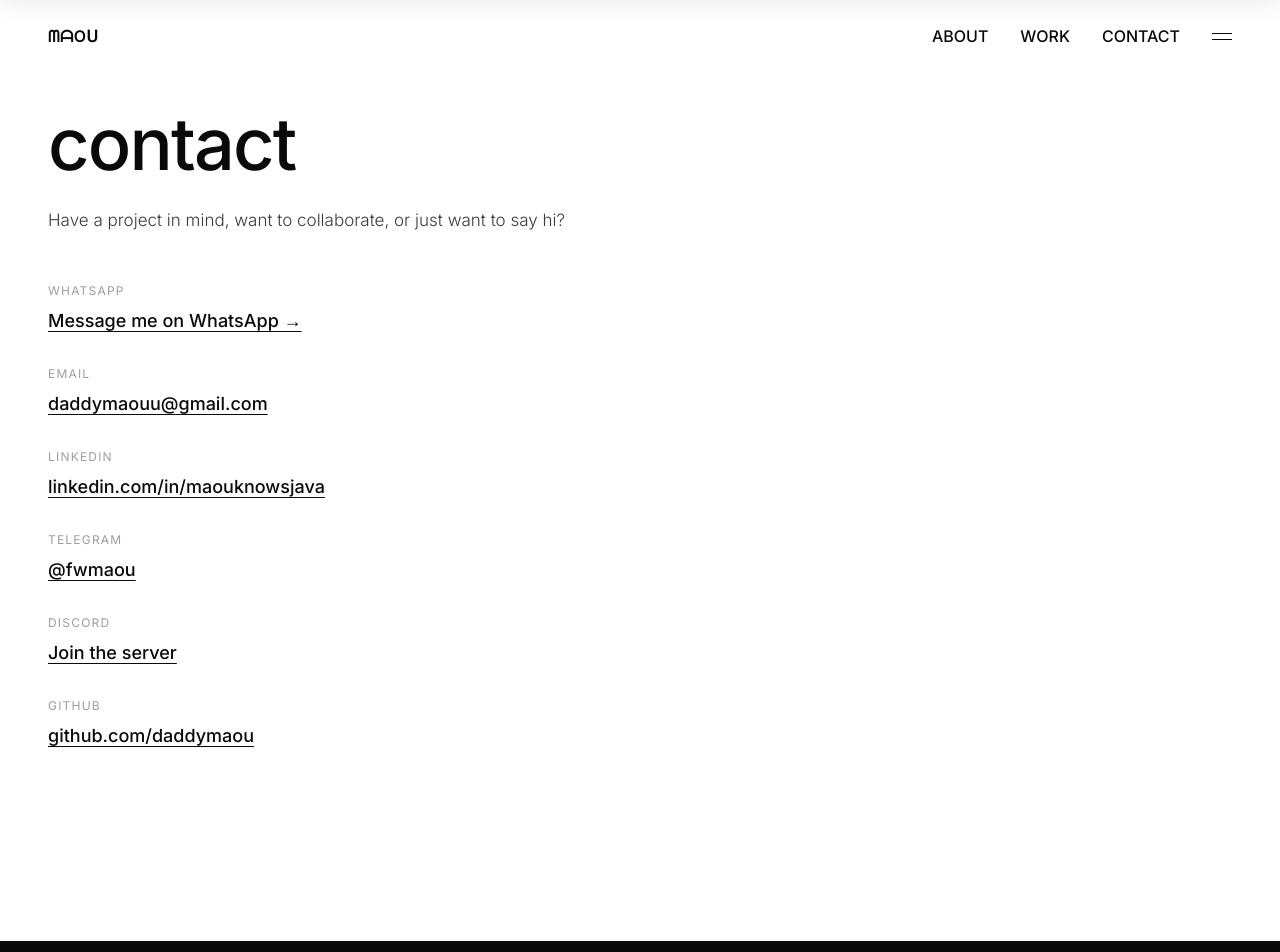
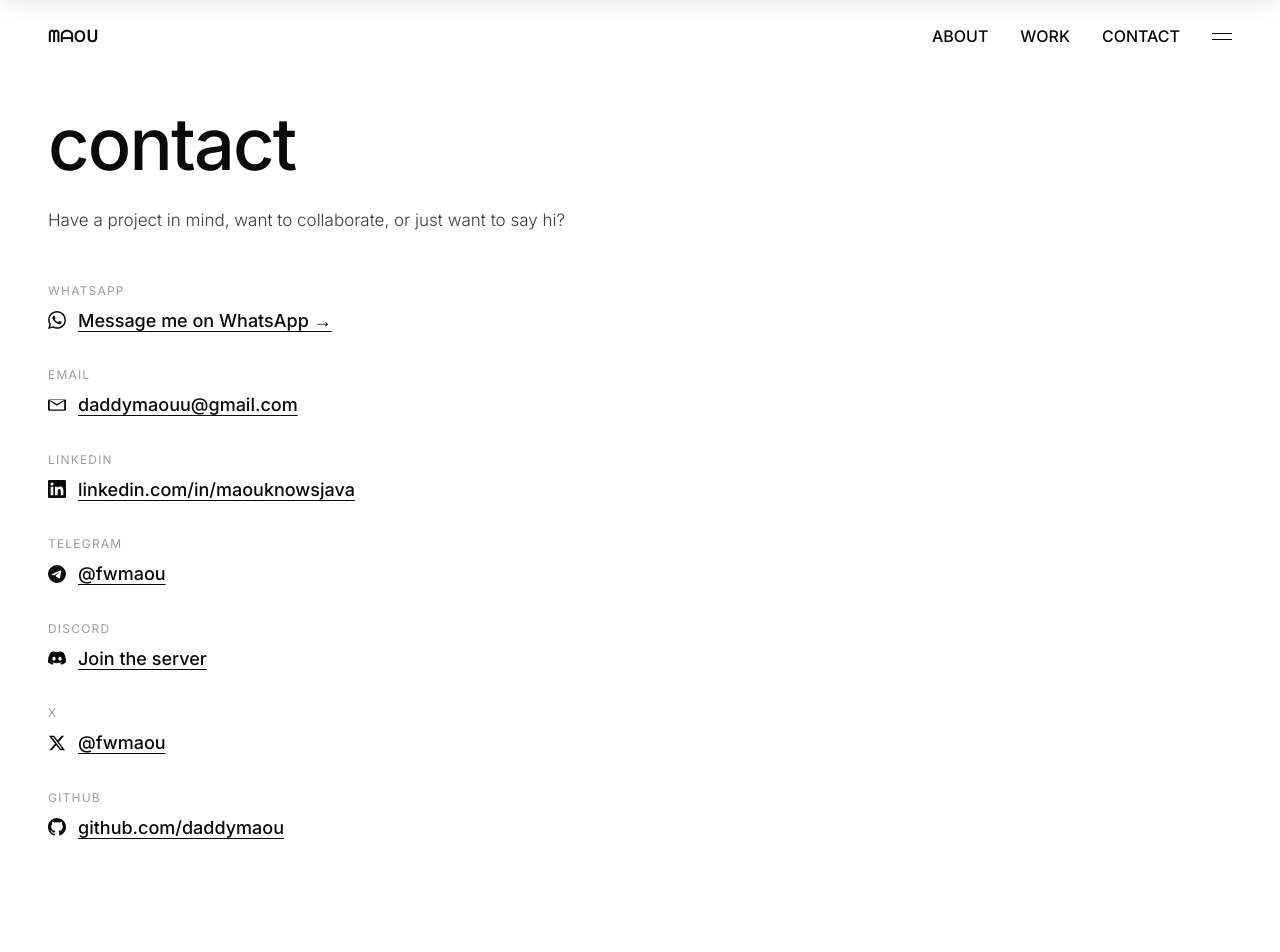
Before and after one commit to daddymaou/maoufolio, a Next.js app: page /contact in a window 1280 px wide. Shown: the top 952 px of the page. Built offline with nearby package versions, Linux system fonts and the light colour scheme.

Commit message:
Add GlitchText hero, swap Discord→X in nav/footer, add contact icons

```diff
--- a/app/contact/page.tsx
+++ b/app/contact/page.tsx
@@ -6,6 +6,97 @@ export const metadata = {
 
 const WHATSAPP_NUMBER = "2348154899093";
 const WHATSAPP_MESSAGE = "Hi Maou! I found your portfolio and wanted to reach out.";
+
+function Icon({ name }: { name: string }) {
+  const common = {
+    viewBox: "0 0 24 24",
+    width: 18,
+    height: 18,
+    fill: "currentColor" as const,
+    "aria-hidden": true,
+  };
+
+  switch (name) {
+    case "whatsapp":
+      return (
+        <svg {...common}>
+          <path d="M17.472 14.382c-.297-.149-1.758-.867-2.03-.967-.273-.099-.471-.148-.67.15-.197.297-.767.966-.94 1.164-.173.199-.347.223-.644.075-.297-.15-1.255-.463-2.39-1.475-.883-.788-1.48-1.761-1.653-2.059-.173-.297-.018-.458.13-.606.134-.133.298-.347.446-.52.149-.174.198-.298.298-.497.099-.198.05-.371-.025-.52-.075-.149-.669-1.612-.916-2.207-.242-.579-.487-.5-.669-.51-.173-.008-.371-.01-.57-.01-.198 0-.52.074-.792.372-.272.297-1.04 1.016-1.04 2.479 0 1.462 1.065 2.875 1.213 3.074.149.198 2.096 3.2 5.077 4.487.709.306 1.262.489 1.694.625.712.227 1.36.195 1.871.118.571-.085 1.758-.719 2.006-1.413.248-.694.248-1.289.173-1.413-.074-.124-.272-.198-.57-.347m-5.421 7.403h-.004a9.87 9.87 0 0 1-5.031-1.378l-.361-.214-3.741.982.998-3.648-.235-.374a9.86 9.86 0 0 1-1.51-5.26c.001-5.45 4.436-9.884 9.888-9.884 2.64 0 5.122 1.03 6.988 2.898a9.825 9.825 0 0 1 2.893 6.994c-.003 5.45-4.437 9.884-9.885 9.884m8.413-18.297A11.815 11.815 0 0 0 12.05 0C5.495 0 .16 5.335.157 11.892c0 2.096.547 4.142 1.588 5.945L.057 24l6.305-1.654a11.882 11.882 0 0 0 5.683 1.448h.005c6.554 0 11.89-5.335 11.893-11.893a11.821 11.821 0 0 0-3.48-8.413" />
+        </svg>
+      );
+    case "email":
+      return (
+        <svg {...common}>
+          <path d="M1.5 4.5h21a1.5 1.5 0 0 1 1.5 1.5v12a1.5 1.5 0 0 1-1.5 1.5h-21A1.5 1.5 0 0 1 0 18V6a1.5 1.5 0 0 1 1.5-1.5Zm10.5 8.4L2.4 6.6v11.4h19.2V6.6L12 12.9Zm0-2.1 9.4-5.4H2.6L12 10.8Z" />
+        </svg>
+      );
+    case "linkedin":
+      return (
+        <svg {...common}>
+          <path d="M20.447 20.452h-3.554v-5.569c0-1.328-.027-3.037-1.852-3.037-1.853 0-2.136 1.445-2.136 2.939v5.667H9.351V9h3.414v1.561h.046c.477-.9 1.637-1.85 3.37-1.85 3.601 0 4.267 2.37 4.267 5.455v6.286zM5.337 7.433a2.062 2.062 0 0 1-2.063-2.065 2.064 2.064 0 1 1 2.063 2.065zm1.782 13.019H3.555V9h3.564v11.452zM22.225 0H1.771C.792 0 0 .774 0 1.729v20.542C0 23.227.792 24 1.771 24h20.451C23.2 24 24 23.227 24 22.271V1.729C24 .774 23.2 0 22.222 0h.003z" />
+        </svg>
+      );
+    case "telegram":
+      return (
+        <svg {...common}>
+          <path d="M11.944 0A12 12 0 0 0 0 12a12 12 0 0 0 12 12 12 12 0 0 0 12-12A12 12 0 0 0 12 0a12 12 0 0 0-.056 0zm4.962 7.224c.1-.002.321.023.465.14a.506.506 0 0 1 .171.325c.016.093.036.306.02.472-.18 1.898-.962 6.502-1.36 8.627-.168.9-.499 1.201-.82 1.23-.696.065-1.225-.46-1.9-.902-1.056-.693-1.653-1.124-2.678-1.8-1.185-.78-.417-1.21.258-1.91.177-.184 3.247-2.977 3.307-3.23.007-.032.014-.15-.056-.212s-.174-.041-.249-.024c-.106.024-1.793 1.14-5.061 3.345-.48.33-.913.49-1.302.48-.428-.008-1.252-.241-1.865-.44-.752-.245-1.349-.374-1.297-.789.027-.216.325-.437.893-.663 3.498-1.524 5.83-2.529 6.998-3.014 3.332-1.386 4.025-1.627 4.476-1.635z" />
+        </svg>
+      );
+    case "discord":
+      return (
+        <svg {...common}>
+          <path d="M20.317 4.37a19.791 19.791 0 0 0-4.885-1.515.074.074 0 0 0-.079.037c-.21.375-.444.864-.608 1.25a18.27 18.27 0 0 0-5.487 0 12.64 12.64 0 0 0-.635-1.25.077.077 0 0 0-.079-.037A19.736 19.736 0 0 0 3.677 4.37a.07.07 0 0 0-.032.027C.533 9.046-.32 13.58.099 18.057a.082.082 0 0 0 .031.057 19.9 19.9 0 0 0 5.993 3.03.078.078 0 0 0 .084-.028 14.09 14.09 0 0 0 1.226-1.994.076.076 0 0 0-.041-.106 13.107 13.107 0 0 1-1.872-.892.077.077 0 0 1-.008-.128 10.2 10.2 0 0 0 .372-.292.074.074 0 0 1 .077-.01c3.928 1.793 8.18 1.793 12.062 0a.074.074 0 0 1 .078.01c.12.098.246.198.373.292a.077.077 0 0 1-.006.127 12.299 12.299 0 0 1-1.873.892.077.077 0 0 0-.041.107c.36.698.772 1.362 1.225 1.993a.076.076 0 0 0 .084.028 19.839 19.839 0 0 0 6.002-3.03.077.077 0 0 0 .032-.054c.5-5.177-.838-9.674-3.549-13.66a.061.061 0 0 0-.031-.03zM8.02 15.33c-1.183 0-2.157-1.085-2.157-2.419 0-1.333.956-2.419 2.157-2.419 1.21 0 2.176 1.096 2.157 2.42 0 1.333-.956 2.418-2.157 2.418zm7.975 0c-1.183 0-2.157-1.085-2.157-2.419 0-1.333.955-2.419 2.157-2.419 1.21 0 2.176 1.096 2.157 2.42 0 1.333-.946 2.418-2.157 2.418z" />
+        </svg>
+      );
+    case "github":
+      return (
+        <svg {...common}>
+          <path d="M12 0C5.37 0 0 5.37 0 12c0 5.3 3.438 9.8 8.205 11.387.6.113.82-.258.82-.577 0-.285-.01-1.04-.015-2.04-3.338.724-4.042-1.61-4.042-1.61-.546-1.387-1.333-1.756-1.333-1.756-1.09-.745.083-.729.083-.729 1.205.084 1.838 1.236 1.838 1.236 1.07 1.835 2.809 1.305 3.495.998.108-.776.417-1.305.76-1.605-2.665-.3-5.466-1.332-5.466-5.93 0-1.31.465-2.38 1.235-3.22-.135-.303-.54-1.523.105-3.176 0 0 1.005-.322 3.3 1.23.96-.267 1.98-.399 3-.405 1.02.006 2.04.138 3 .405 2.28-1.552 3.285-1.23 3.285-1.23.645 1.653.24 2.873.12 3.176.765.84 1.23 1.91 1.23 3.22 0 4.61-2.805 5.625-5.475 5.92.42.36.81 1.096.81 2.22 0 1.605-.015 2.896-.015 3.286 0 .315.21.69.825.57C20.565 21.795 24 17.295 24 12c0-6.63-5.37-12-12-12z" />
+        </svg>
+      );
+    case "x":
+      return (
+        <svg {...common}>
+          <path d="M18.244 2.25h3.308l-7.227 8.26 8.502 11.24H16.17l-5.214-6.817L4.99 21.75H1.68l7.73-8.835L1.254 2.25H8.08l4.713 6.231zm-1.161 17.52h1.833L7.084 4.126H5.117z" />
+        </svg>
+      );
+    default:
+      return null;
+  }
+}
+
+type ContactRowProps = {
+  label: string;
+  href: string;
+  icon: string;
+  children: React.ReactNode;
+  external?: boolean;
+};
+
+function ContactRow({
+  label,
+  href,
+  icon,
+  children,
+  external = true,
+}: ContactRowProps) {
+  return (
+    <div>
+      <p className="text-xs uppercase tracking-widest text-ink/40 mb-2">
+        {label}
+      </p>
+      <a
+        href={href}
+        {...(external
+          ? { target: "_blank", rel: "noopener noreferrer" }
+          : {})}
+        className="inline-flex items-center gap-3 text-[18px] font-medium underline underline-offset-4 hover:opacity-60 transition"
+      >
+        <Icon name={icon} />
+        {children}
+      </a>
+    </div>
+  );
+}
 
 export default function ContactPage() {
   const waLink = `https://wa.me/${WHATSAPP_NUMBER}?text=${encodeURIComponent(
@@ -23,87 +114,54 @@ export default function ContactPage() {
       </p>
 
       <div className="space-y-8">
-        <div>
-          <p className="text-xs uppercase tracking-widest text-ink/40 mb-2">
-            WhatsApp
-          </p>
-          <a
-            href={waLink}
-            target="_blank"
-            rel="noopener noreferrer"
-            className="text-[18px] font-medium underline underline-offset-4 hover:opacity-60 transition"
-          >
+        <ContactRow label="WhatsApp" href={waLink} icon="whatsapp">
           Message me on WhatsApp →
-          </a>
-        </div>
+        </ContactRow>
 
-        <div>
-          <p className="text-xs uppercase tracking-widest text-ink/40 mb-2">
-            Email
-          </p>
-          <a
+        <ContactRow
+          label="Email"
           href="mailto:daddymaouu@gmail.com"
-            className="text-[18px] font-medium underline underline-offset-4 hover:opacity-60 transition"
+          icon="email"
+          external={false}
         >
           daddymaouu@gmail.com
-          </a>
-        </div>
+        </ContactRow>
 
-        <div>
-          <p className="text-xs uppercase tracking-widest text-ink/40 mb-2">
-            LinkedIn
-          </p>
-          <a
+        <ContactRow
+          label="LinkedIn"
           href="https://www.linkedin.com/in/maouknowsjava"
-            target="_blank"
-            rel="noopener noreferrer"
-            className="text-[18px] font-medium underline underline-offset-4 hover:opacity-60 transition"
+          icon="linkedin"
         >
           linkedin.com/in/maouknowsjava
-          </a>
-        </div>
+        </ContactRow>
 
-        <div>
-          <p className="text-xs uppercase tracking-widest text-ink/40 mb-2">
-            Telegram
-          </p>
-          <a
-            href="https://t.me/fwmaou"
-            target="_blank"
-            rel="noopener noreferrer"
-            className="text-[18px] font-medium underline underline-offset-4 hover:opacity-60 transition"
+        <ContactRow label="Telegram" href="https://t.me/fwmaou" icon="telegram">
+          @fwmaou
+        </ContactRow>
+
+        <ContactRow
+          label="Discord"
+          href="https://discord.gg/UyHJ5Gcj"
+          icon="discord"
+        >
+          Join the server
+        </ContactRow>
+
+        <ContactRow
+          label="X"
+          href="https://x.com/fwmaou"
+          icon="x"
         >
           @fwmaou
-          </a>
-        </div>
+        </ContactRow>
 
-        <div>
-          <p className="text-xs uppercase tracking-widest text-ink/40 mb-2">
-            Discord
-          </p>
-          <a
-            href="https://discord.gg/UyHJ5Gcj"
-            target="_blank"
-            rel="noopener noreferrer"
-            className="text-[18px] font-medium underline underline-offset-4 hover:opacity-60 transition"
-          >
-            Join the server
-          </a>
-        </div>
-
-        <div>
-          <p className="text-xs uppercase tracking-widest text-ink/40 mb-2">
-            GitHub
-          </p>
-          <a
+        <ContactRow
+          label="GitHub"
           href="https://github.com/daddymaou"
-            target="_blank"
-            rel="noopener noreferrer"
-            className="text-[18px] font-medium underline underline-offset-4 hover:opacity-60 transition"
+          icon="github"
         >
           github.com/daddymaou
-          </a>
-        </div>
+        </ContactRow>
       </div>
     </section>
   );
--- /dev/null
+++ b/components/GlitchText.css
@@ -0,0 +1,90 @@
+.glitch {
+  color: #fff;
+  font-size: clamp(2rem, 10vw, 8rem);
+  white-space: nowrap;
+  font-weight: 900;
+  position: relative;
+  margin: 0 auto;
+  user-select: none;
+  cursor: pointer;
+}
+
+.glitch::after,
+.glitch::before {
+  content: attr(data-text);
+  position: absolute;
+  top: 0;
+  color: #fff;
+  background-color: #120F17;
+  overflow: hidden;
+  clip-path: inset(0 0 0 0);
+}
+
+.glitch:not(.enable-on-hover)::after {
+  left: 10px;
+  text-shadow: var(--after-shadow, -10px 0 red);
+  animation: animate-glitch var(--after-duration, 3s) infinite linear alternate-reverse;
+}
+.glitch:not(.enable-on-hover)::before {
+  left: -10px;
+  text-shadow: var(--before-shadow, 10px 0 cyan);
+  animation: animate-glitch var(--before-duration, 2s) infinite linear alternate-reverse;
+}
+
+.glitch.enable-on-hover::after,
+.glitch.enable-on-hover::before {
+  content: '';
+  opacity: 0;
+  animation: none;
+}
+
+.glitch.enable-on-hover:hover::after {
+  content: attr(data-text);
+  opacity: 1;
+  left: 10px;
+  text-shadow: var(--after-shadow, -10px 0 red);
+  animation: animate-glitch var(--after-duration, 3s) infinite linear alternate-reverse;
+}
+.glitch.enable-on-hover:hover::before {
+  content: attr(data-text);
+  opacity: 1;
+  left: -10px;
+  text-shadow: var(--before-shadow, 10px 0 cyan);
+  animation: animate-glitch var(--before-duration, 2s) infinite linear alternate-reverse;
+}
+
+@keyframes animate-glitch {
+  0%   { clip-path: inset(20% 0 50% 0); }
+  5%   { clip-path: inset(10% 0 60% 0); }
+  10%  { clip-path: inset(15% 0 55% 0); }
+  15%  { clip-path: inset(25% 0 35% 0); }
+  20%  { clip-path: inset(30% 0 40% 0); }
+  25%  { clip-path: inset(40% 0 20% 0); }
+  30%  { clip-path: inset(10% 0 60% 0); }
+  35%  { clip-path: inset(15% 0 55% 0); }
+  40%  { clip-path: inset(25% 0 35% 0); }
+  45%  { clip-path: inset(30% 0 40% 0); }
+  50%  { clip-path: inset(20% 0 50% 0); }
+  55%  { clip-path: inset(10% 0 60% 0); }
+  60%  { clip-path: inset(15% 0 55% 0); }
+  65%  { clip-path: inset(25% 0 35% 0); }
+  70%  { clip-path: inset(30% 0 40% 0); }
+  75%  { clip-path: inset(40% 0 20% 0); }
+  80%  { clip-path: inset(20% 0 50% 0); }
+  85%  { clip-path: inset(10% 0 60% 0); }
+  90%  { clip-path: inset(15% 0 55% 0); }
+  95%  { clip-path: inset(25% 0 35% 0); }
+  100% { clip-path: inset(30% 0 40% 0); }
+}
+
+/* ── Added for inline use inside your <h1> ───────────── */
+.glitch--inline {
+  display: inline-block;
+  font-size: inherit;
+  font-weight: inherit;
+  white-space: nowrap;
+  margin: 0;
+  vertical-align: baseline;
+  line-height: inherit;
+  letter-spacing: inherit;
+}
--- /dev/null
+++ b/components/GlitchText.tsx
@@ -0,0 +1,39 @@
+import './GlitchText.css';
+import type { CSSProperties, ReactNode } from 'react';
+
+type GlitchTextProps = {
+  children: ReactNode;
+  speed?: number;
+  enableShadows?: boolean;
+  enableOnHover?: boolean;
+  className?: string;
+};
+
+const GlitchText = ({
+  children,
+  speed = 0.5,
+  enableShadows = true,
+  enableOnHover = false,
+  className = '',
+}: GlitchTextProps) => {
+  const inlineStyles = {
+    '--after-duration': `${speed * 3}s`,
+    '--before-duration': `${speed * 2}s`,
+    '--after-shadow': enableShadows ? '-5px 0 red' : 'none',
+    '--before-shadow': enableShadows ? '5px 0 cyan' : 'none',
+  } as CSSProperties;
+
+  const hoverClass = enableOnHover ? 'enable-on-hover' : '';
+
+  return (
+    <div
+      className={`glitch ${hoverClass} ${className}`}
+      style={inlineStyles}
+      data-text={children}
+    >
+      {children}
+    </div>
+  );
+};
+
+export default GlitchText;
--- a/components/SiteNav.tsx
+++ b/components/SiteNav.tsx
@@ -150,12 +150,12 @@ export default function SiteNav() {
                   Telegram
                 </a>
                 <a
-                  href="https://discord.gg/UyHJ5Gcj"
+                  href="https://x.com/fwmaou"
                   target="_blank"
                   rel="noopener noreferrer"
                   className="hover:opacity-60 transition"
                 >
-                  Discord
+                  X
                 </a>
               </div>
             </div>
```
Also changed, not shown: app/page.tsx (+14 -9 lines), components/SiteFooter.tsx (+4 -4 lines). Lines whose indentation alone changed are shown as unchanged.
